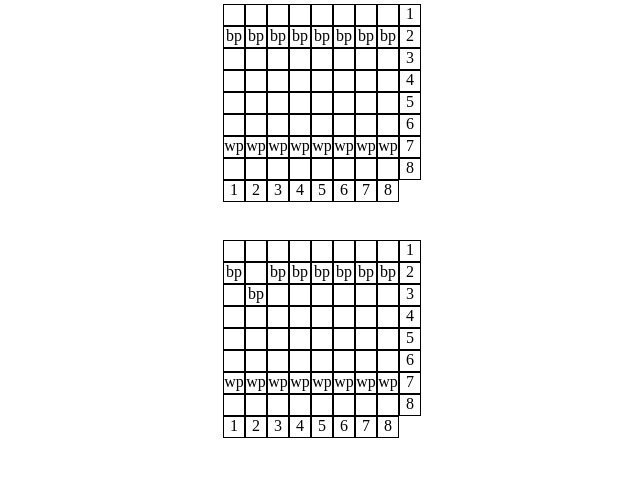
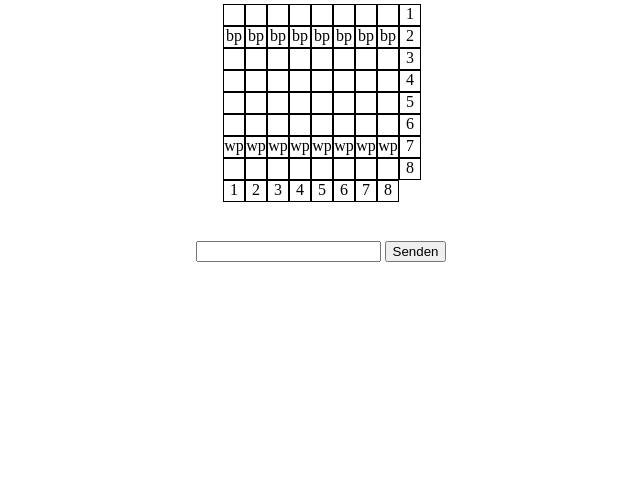
Before and after one commit to MichaelMrt/ChessPHP, a PHP site: page /controller.php in a window 1280 px wide. Shown: the part 124-601 px from the top of the page, without its empty margins (319-959 px from the left). Run offline with PHP 8.4, Linux system fonts and the light colour scheme.

Commit message:
Preparing multiple moves With input=2 a pawn will move a square

```diff
--- a/src/logic/logic.php
+++ b/src/logic/logic.php
@@ -7,9 +7,18 @@ class Logic
     {
         $chessboard = $this->create_board();
         $this->print_board($chessboard);
-        $chessboard = $chessboard[2][2]->move($chessboard, 2, 3);
-        print_r($chessboard[1][1]);
-        $this->print_board($chessboard);
+
+        if(isset($_POST['move'])){
+            print($_POST['move']);
+           $chessboard = $chessboard[$_POST['move']][$_POST['move']]->move($chessboard,2,3);
+            print_r($this->print_board($chessboard));
+        }
+
+        echo "<form method='post' action='controller.php'>
+                <input name='move' type='text'>
+                <input type='submit' value='Senden'>
+             </form>";
+
     }
 
     private function create_board()
@@ -38,7 +47,8 @@ class Logic
     # prints the board by checking each array/square content, temporary output for working in logic
     # and setting up the structure
     private function print_board($chessboard)
-    {   $boardnumeration = 1;
+    {
+        $boardnumeration = 1;
         echo "<div class='square-container center'>";
 
         for ($y = 1; $y < 9; $y++) {
@@ -58,17 +68,17 @@ class Logic
                 #... ToDo check for more pieces
 
                 # bordnumeration right side
-                if($x==8){
+                if ($x == 8) {
                     echo "<div class='square'>$boardnumeration</div>";
                     $boardnumeration++;
                 }
             }
         }
 
-         #boardnumeration on the bottom
-         for ($boardnumeration=1; $boardnumeration < 9; $boardnumeration++) {
+        #boardnumeration on the bottom
+        for ($boardnumeration = 1; $boardnumeration < 9; $boardnumeration++) {
             echo "<div class='square'>$boardnumeration</div>";
-           }
+        }
         echo "</div>";
     }
 
```
